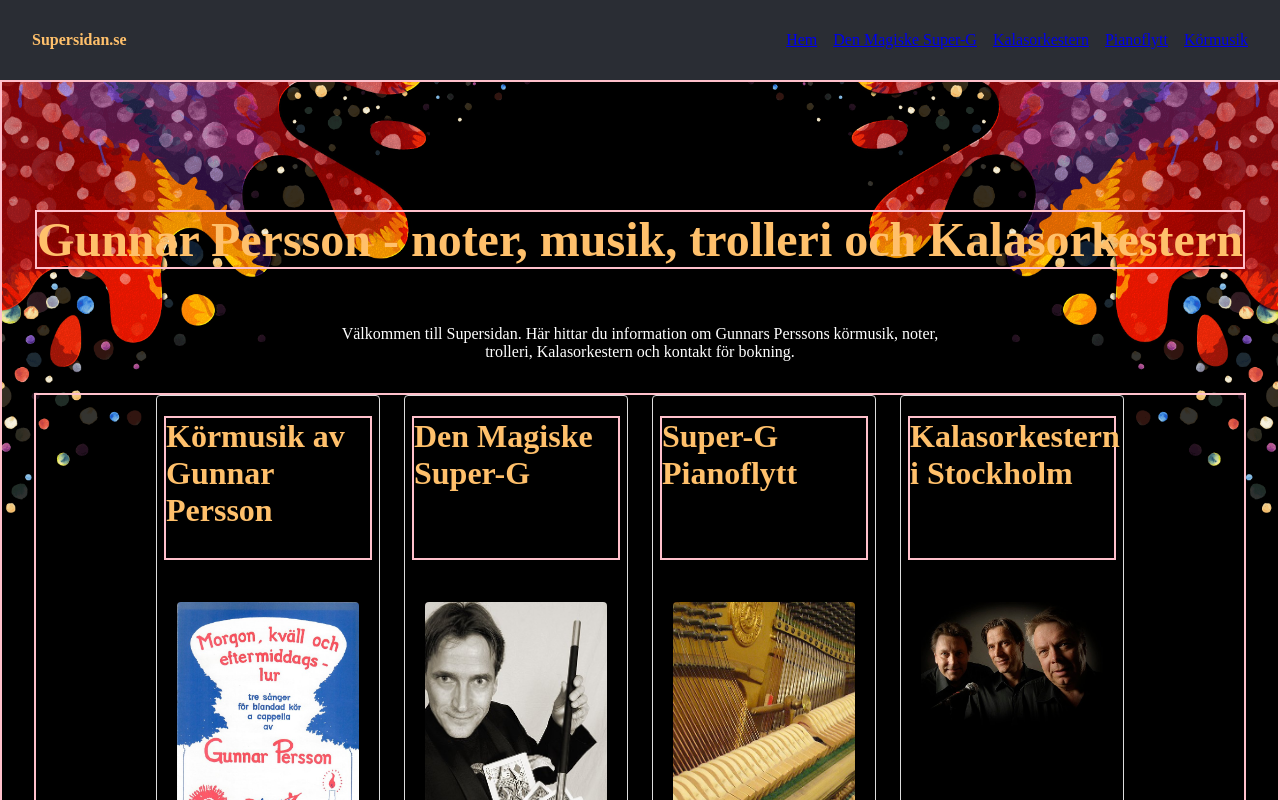
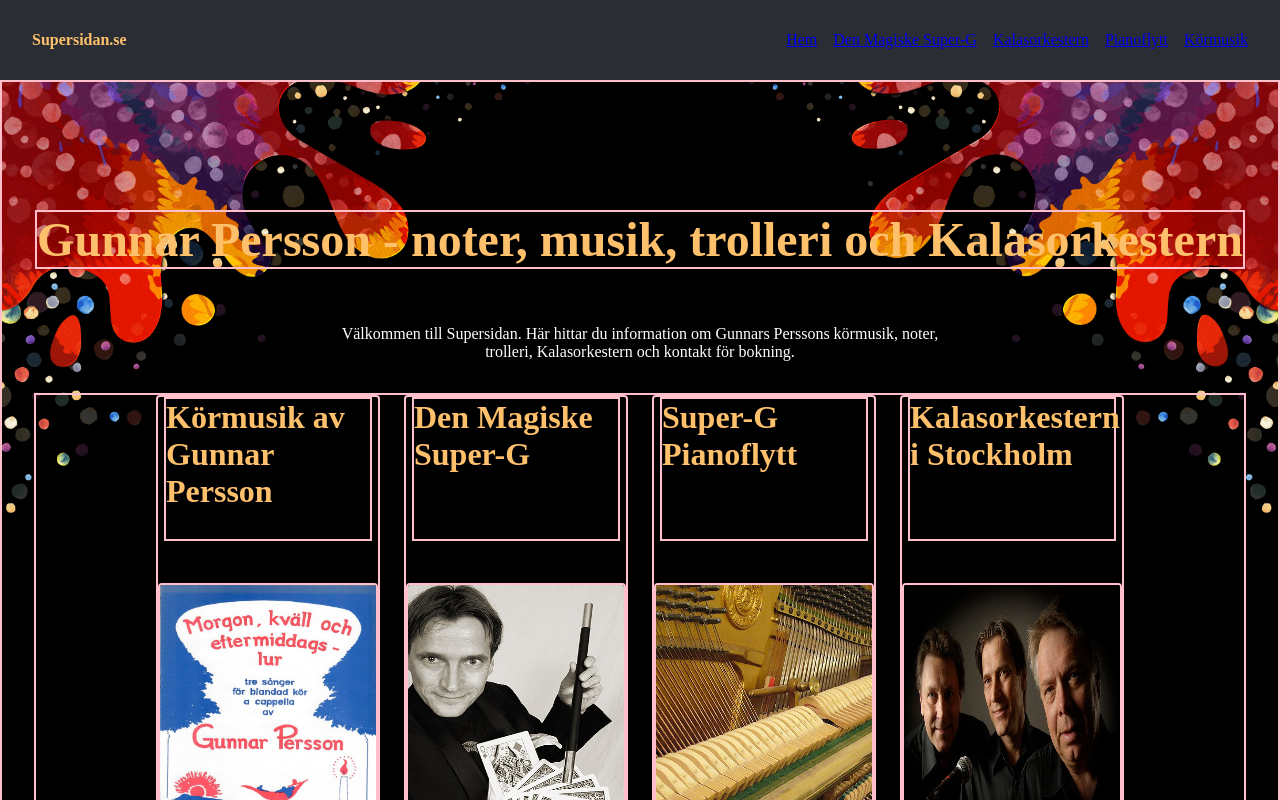
Before and after one commit to robinruden/supersidan, a React (Vite) app: page / in a window 1280 px wide. Shown: the top 800 px of the page. Built offline with nearby package versions, Linux system fonts and the light colour scheme; a web font is replaced by a local one.

Commit message:
added pointer: cursor for the cards

```diff
--- a/src/styles/home.css
+++ b/src/styles/home.css
@@ -76,15 +76,24 @@
     display: flex;
     flex-direction: column;
     align-items: center;
-    flex: 0 0 280px;
-    min-height: 360px;
+    /* justify-content: center;
+    flex: 0 0 280px; */
+    height: 100%;
     max-width: 14rem;
-    border: 1px solid #ddd;
-    padding: 1.25rem;
+
+    padding: 0;
     border-radius: 4px;
 
 
+    border: 2px solid pink;
+}
 
+.card:hover {
+  transform: translateY(-2px);
+  box-shadow: 0 8px 20px rgba(0, 0, 0, 0.08);
+
+  cursor: pointer;
+  /* border-color: #c9d6e2; */
 }
 
 .card h2{
@@ -97,10 +106,13 @@
 
 .card img{
   width: 100%;
-  height: auto;
+  height: 17rem;
   margin-top: 1rem;
   margin-bottom: 8rem;
   border-radius: 4px;
+
+  border: 2px solid pink;
+
 }
 /* .card font{
     color: var(--white);
```
Also changed, not shown: 1 other file (tests, documents, lock files or other folders).
